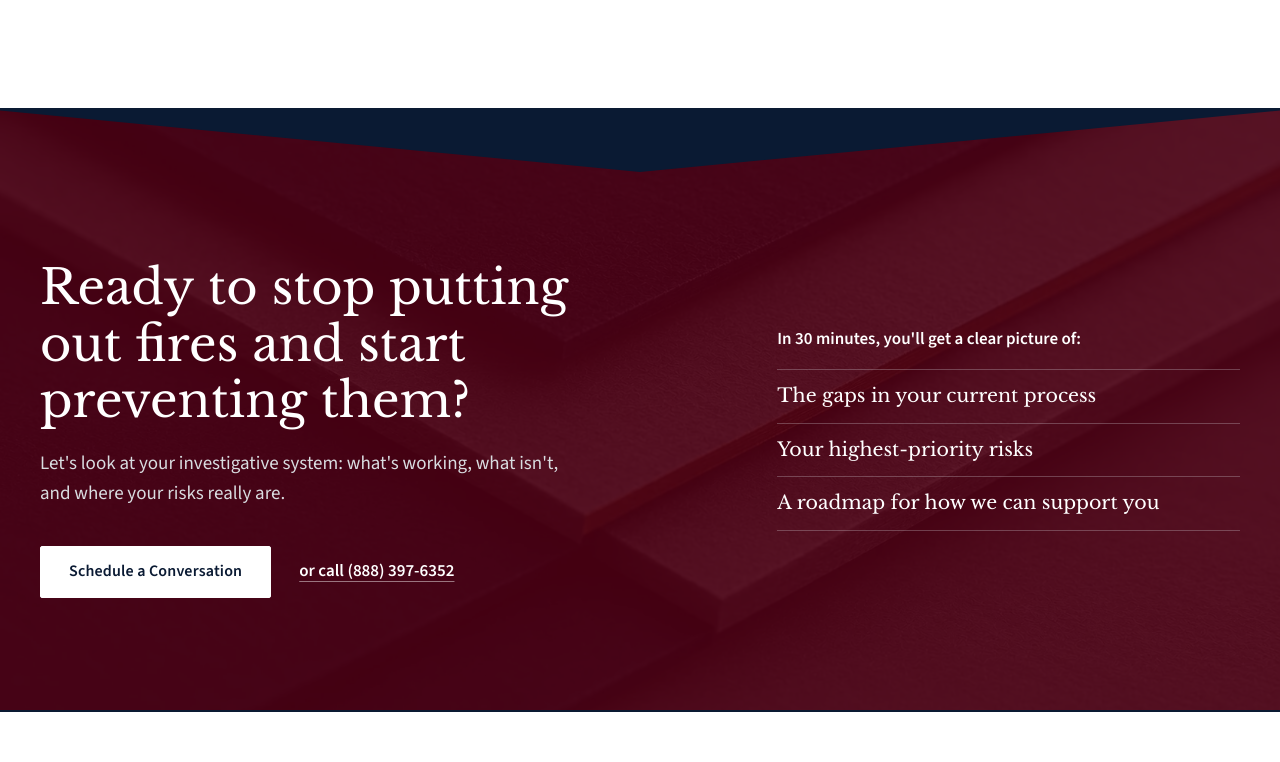
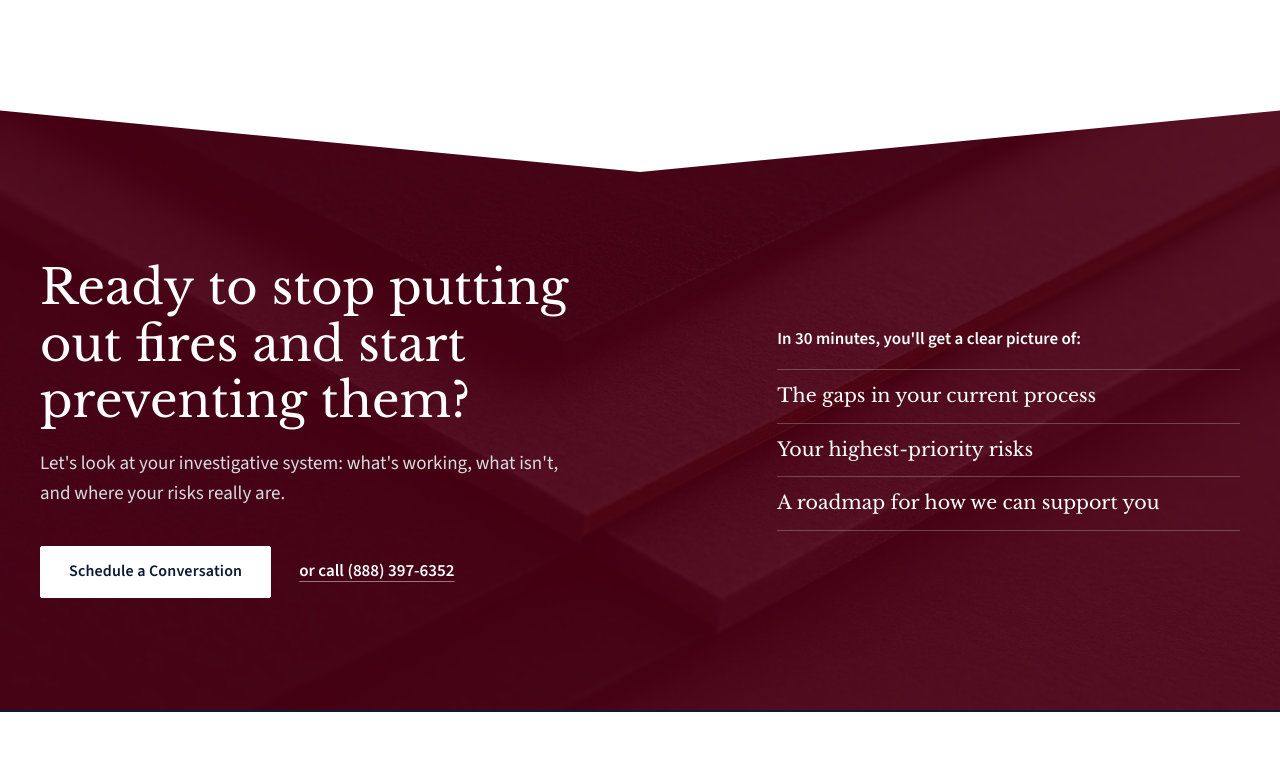
Before and after one commit to mfebres0919/By-The-Book-Investigations, a plain HTML site: page index.html in a window 1280 px wide. Shown: the part 10110-10872 px from the top of the page. Drawn offline with Linux system fonts and the light colour scheme.

Commit message:
Closing section triangle: white to match the section above
Co-Authored-By: Claude Fable 5.2 <noreply@anthropic.com>

```diff
--- a/css/styles.css
+++ b/css/styles.css
@@ -1195,14 +1195,14 @@
   color: var(--color-white);
 }
 /* The triangle divider: pinned to the top edge and filled with the colour of the section
-   above it (pale grey). If that section's background ever changes, change the fill to match. */
+   above it (white). If that section's background ever changes, change the fill to match. */
 .cta__divider {
   position: absolute;
   top: -1px;                     /* overlaps the edge by 1px so no hairline of burgundy shows above it */
   left: 0;
   width: 100%;
   height: var(--divider-h);
-  fill: var(--color-navy);   /* TEMPORARY: navy while the proof section sits above; change when sections 12 and 13 are built */
+  fill: var(--color-bg);       /* white, like "How it starts" above. Change it if the section above changes. */
 }
 .cta__bg {
   position: absolute;
```
Also changed, not shown: 1 other file.
